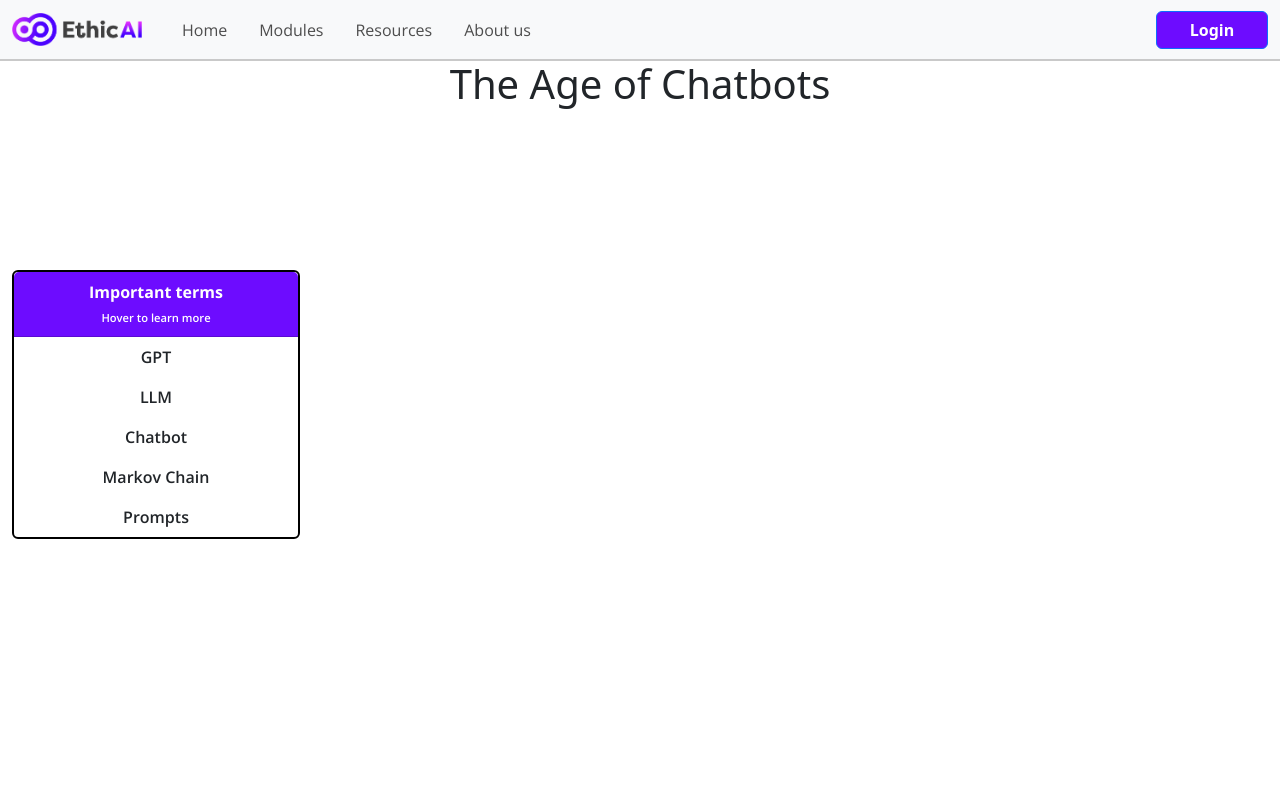
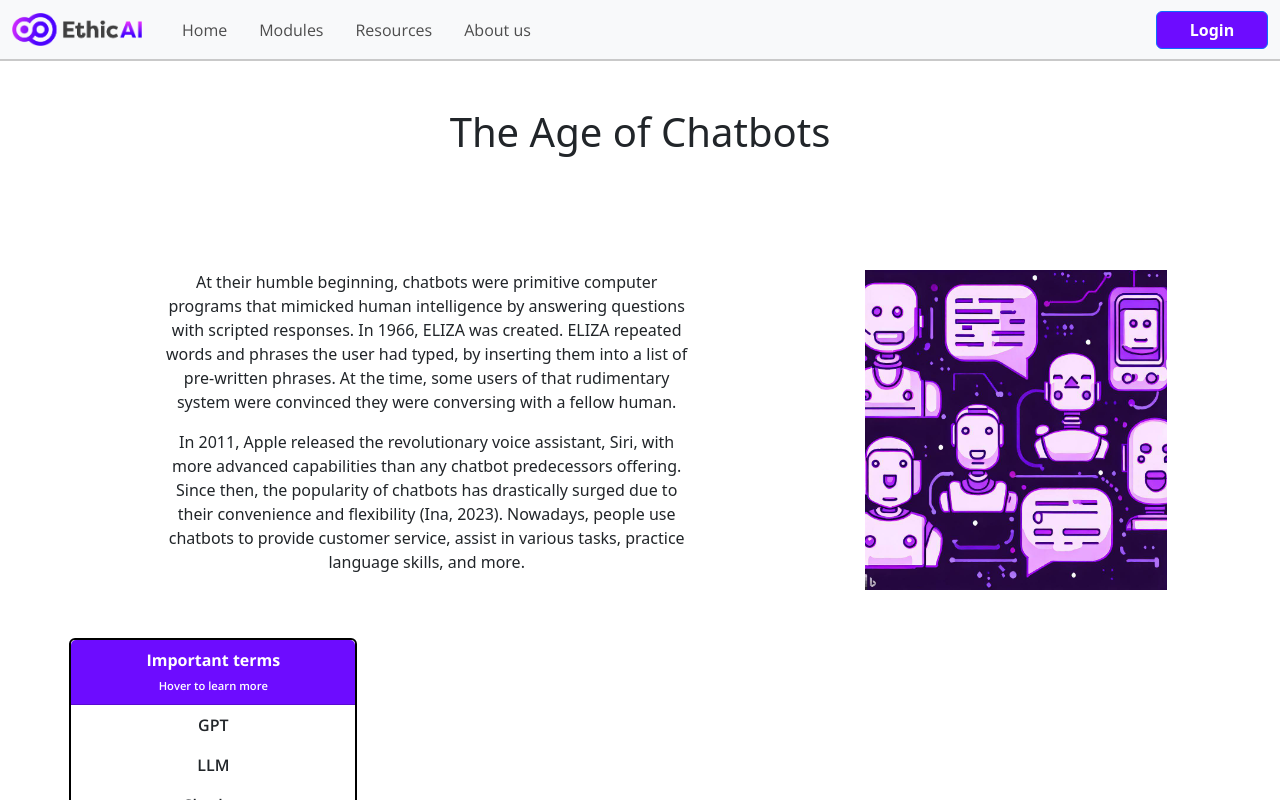
Before and after one commit to harslash/EthicAI, a Vue app in the folder project/ethicai-spa/: page /chatbots/the-age-of-chatbots in a window 1280 px wide. Shown: the top 800 px of the page. Built offline with nearby package versions, Linux system fonts and the light colour scheme.

Commit message:
Added content to chatbots page 1

```diff
--- a/project/ethicai-spa/src/components/pages/chatbots/chatbots-page-1.vue
+++ b/project/ethicai-spa/src/components/pages/chatbots/chatbots-page-1.vue
@@ -2,10 +2,30 @@
     <nav-bar/>
     <div class="container-fluid page-container text-center">
         <div class="row h-25">
-            <h1>The Age of Chatbots</h1>
+            <div class="col-md-12">
+                <h1 class="mt-5">The Age of Chatbots</h1>
+            </div>
         </div>
+            <div class="row h-30 mb-5">
+                <div class="col-md-8">
+                    <div class="d-flex justify-content-center flex-wrap">
+                         <p class="text-left section-text">
+                            At their humble beginning, chatbots were primitive computer programs that mimicked human intelligence by answering questions with scripted responses. In 1966, ELIZA was created. ELIZA repeated words and phrases the user had typed, by inserting them into a list of pre-written phrases. At the time, some users of that rudimentary system were convinced they were conversing with a fellow human.
+                        </p>
+
+                        <p class="section-text">
+                        In 2011, Apple released the revolutionary voice assistant, Siri, with more advanced capabilities than any chatbot predecessors offering. Since then, the popularity of chatbots has drastically surged due to their convenience and flexibility (Ina, 2023). Nowadays, people use chatbots to provide customer service, assist in various tasks, practice language skills, and more.
+                        </p>
+                    </div>
+
+
+                </div>
+                <div class="col-md-4 d-flex">
+                    <img class="img-a" src="../../../assets//chatbots_page_1_a.jpeg" alt="2d illustration of chatbots"/>
+                </div>
+            </div>
          <div class="row h-25">
-            <div class="col-md-4">
+            <div class="col-md-4 d-flex justify-content-center">
                 <important-terms-card :terms-and-definitions="termsAndDefinitions"></important-terms-card>
             </div>
             <div class="col-md-8"></div>
@@ -70,4 +90,12 @@ export default defineComponent({
     height: 105vh;
     margin-top: 60px;
 }
+
+.img-a {
+    width: 75%;
+}
+
+.section-text {
+    width: 65%;
+}
 </style>
```
Also changed, not shown: project/ethicai-spa/src/assets/chatbots_page_1_a.jpeg (added).
